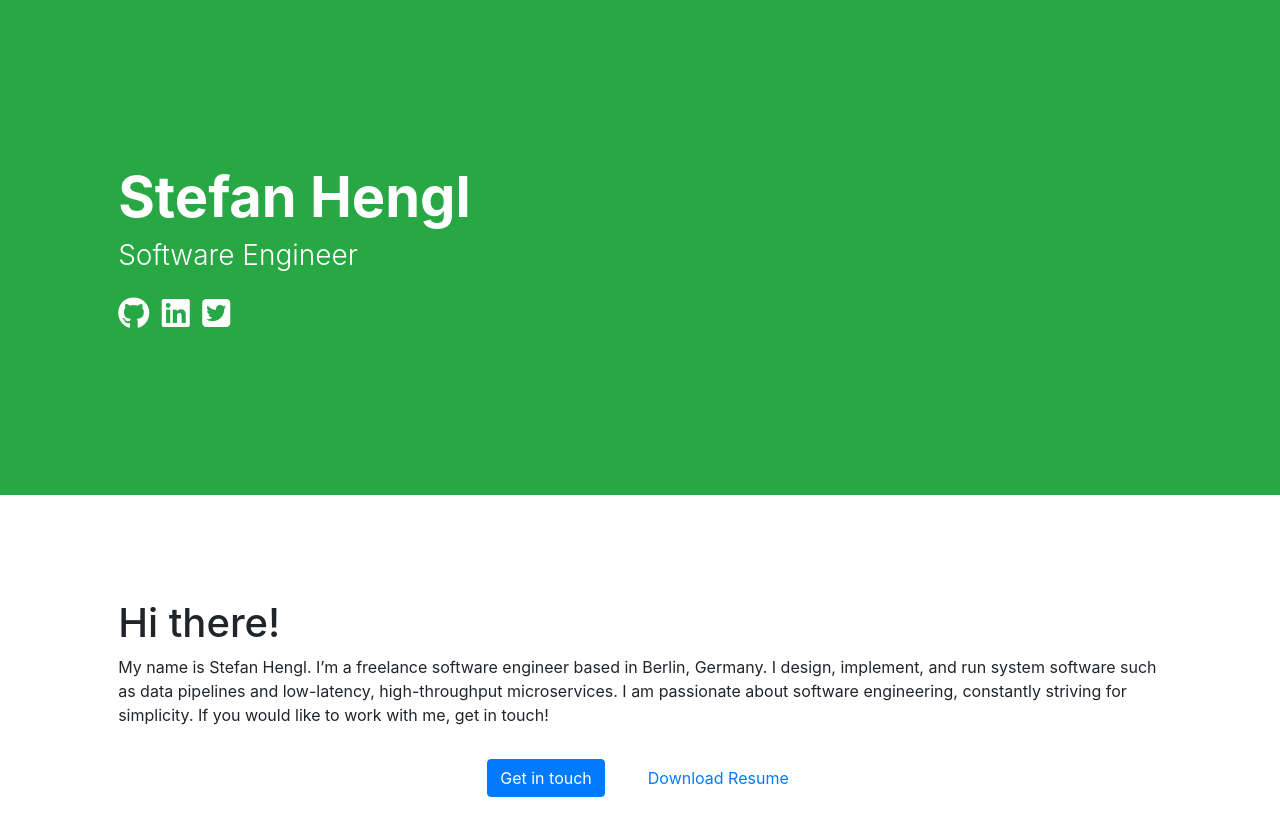
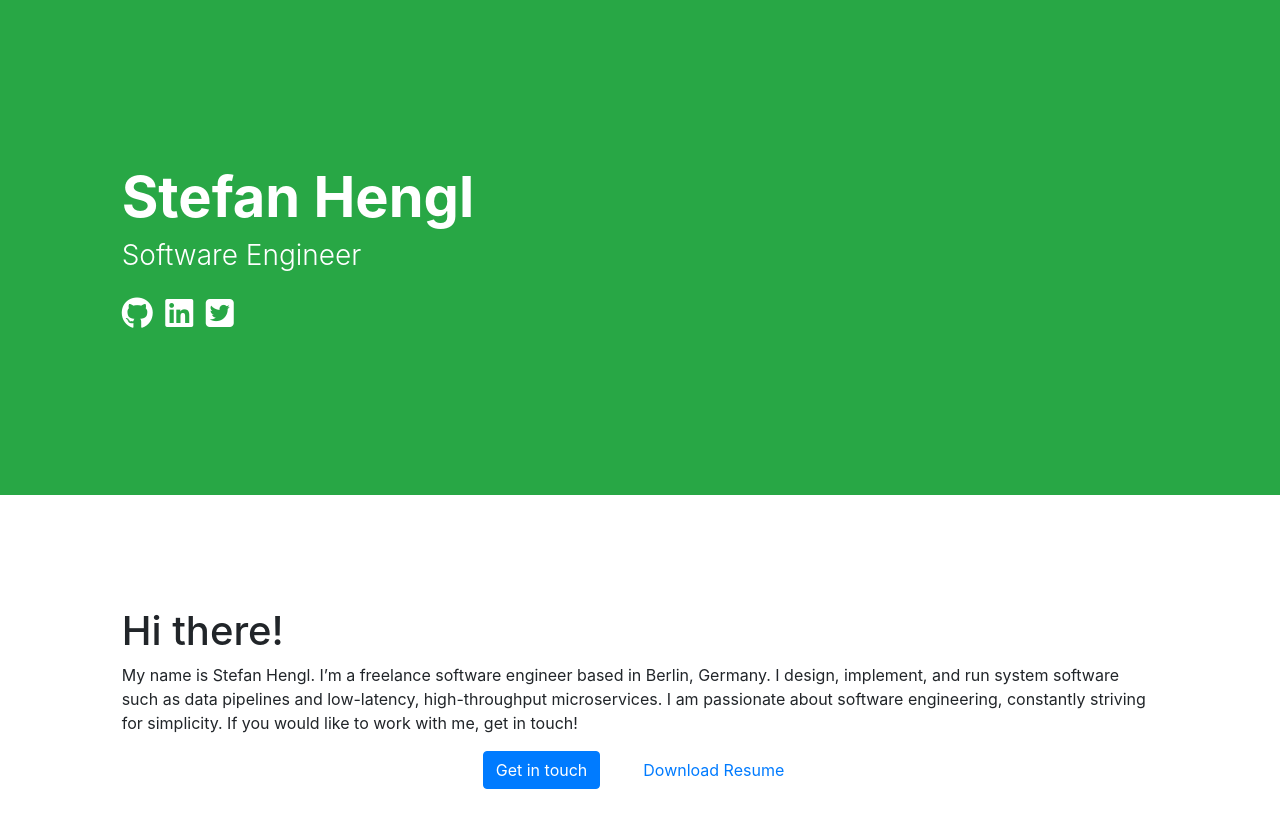
Before and after one commit to stefanhengl/stefanhengl.github.io, a Jekyll site: the page built from src/index.md, in a window 1280 px wide. Shown: the top 836 px of the page. Built offline with Jekyll 4.4.1, drawn with Linux system fonts in a browser that asks for light colours; nearby versions of some CDN libraries.

Commit message:
fix margins

```diff
--- a/src/_includes/big_banner.html
+++ b/src/_includes/big_banner.html
@@ -3,8 +3,8 @@
     <!-- </div> -->
 <!-- </div> -->
 
-<div style="height: 55%" class="row bg-success">
-  <div  class="pl-4 col-sm-10 mx-auto my-auto">
+<div class="row bg-success h-100">
+  <div  class="col-sm-10 mx-auto my-auto">
     <div class="row">
       <h1 class="display-4 font-weight-bold text-white col-sm-12">
         Stefan Hengl
--- a/src/_includes/get_in_touch.html
+++ b/src/_includes/get_in_touch.html
@@ -1,4 +1,3 @@
-<div class="p-3">
   <div>
     <div id="buttongroup" class="row justify-content-center">
       <div class="col-auto">
@@ -11,8 +10,5 @@
             <button type="button" class="btn btn-link">Download Resume</button>
           </a>
           </div>
-
-
       </div>
   </div>
-</div>
--- a/src/_layouts/default.html
+++ b/src/_layouts/default.html
@@ -13,20 +13,16 @@
     <script src="https://kit.fontawesome.com/022b7aa5aa.js" crossorigin="anonymous"></script>
 </head>
   <body style="height: 100vh">
-
+<div style="height: 55%"  class="container-fluid">
   {% include big_banner.html %}
-
-    <div style="height: 45%" class="row">
-      <div  class="pl-4 pt-3 col-sm-10 mx-auto my-auto">
+</div>
+<div style="height: 45%" class="container-fluid">
+  <div class="row h-100">
+    <div  class="col-sm-10 mx-auto my-auto">
       {{ content }}
-        <a class="section-jump text-center" href=#buttongroup>
-          <!-- <div style="width:fit-content;" class="mx-auto d-sm-none text-muted">
-            <i class="fa fa-chevron-down fa-2x"></i>
-          </div> -->
-        </a>
-
       {% include get_in_touch.html %}
       {% include contact_modal.html %}
+  </div>
 </div>
 </div>
 
```
Also changed, not shown: index.html (+8 -16 lines). Lines whose indentation alone changed are shown as unchanged.
